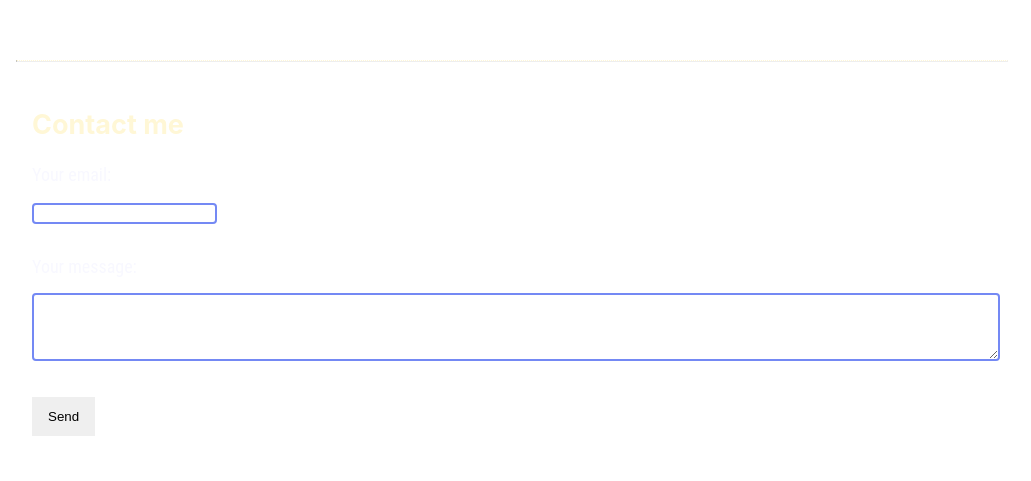
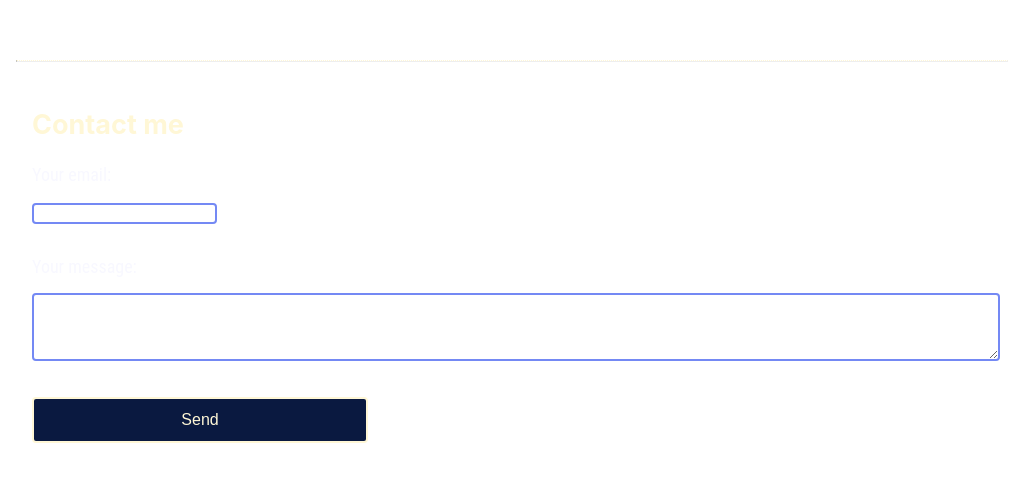
Before and after one commit to t0mspace/tomspace_website, a Vue app: page / in a window 1280 px wide. Shown: the part 4220-4701 px from the top of the page, without its empty margins (128-1159 px from the left). Built offline with nearby package versions, Linux system fonts and the light colour scheme; what vue3-particles would draw is missing.

Commit message:
contact section part2

```diff
--- a/src/assets/styles/sections/contact.scss
+++ b/src/assets/styles/sections/contact.scss
@@ -22,3 +22,21 @@ textarea {
   background-color: white;
   border-radius: 0.25rem;
 }
+
+.btn-submit {
+  border: 2px solid $secondary-accent !important;
+  border-radius: 0.25rem;
+  background-color: $primary;
+  color: $secondary-accent;
+  width: 35%;
+  font-size: medium;
+}
+
+.btn {
+  transition-duration: 0.4s;
+  &:hover {
+    background-color: $secondary-accent;
+    color: $primary;
+    font-weight: bolder;
+  }
+}
--- a/src/components/ContactComponent.vue
+++ b/src/components/ContactComponent.vue
@@ -87,12 +87,10 @@ export default {
           required
           class="contact_input-message"
         ></textarea>
-        <p v-if="v$.message.$error" class="">
-          Please enter a valid email address
-        </p>
+        <p v-if="v$.message.$error" class="">Please enter a message</p>
       </div>
 
-      <button type="submit" class="btn">Send</button>
+      <button type="submit" class="btn btn-submit">Send</button>
     </form>
   </section>
 </template>
```
